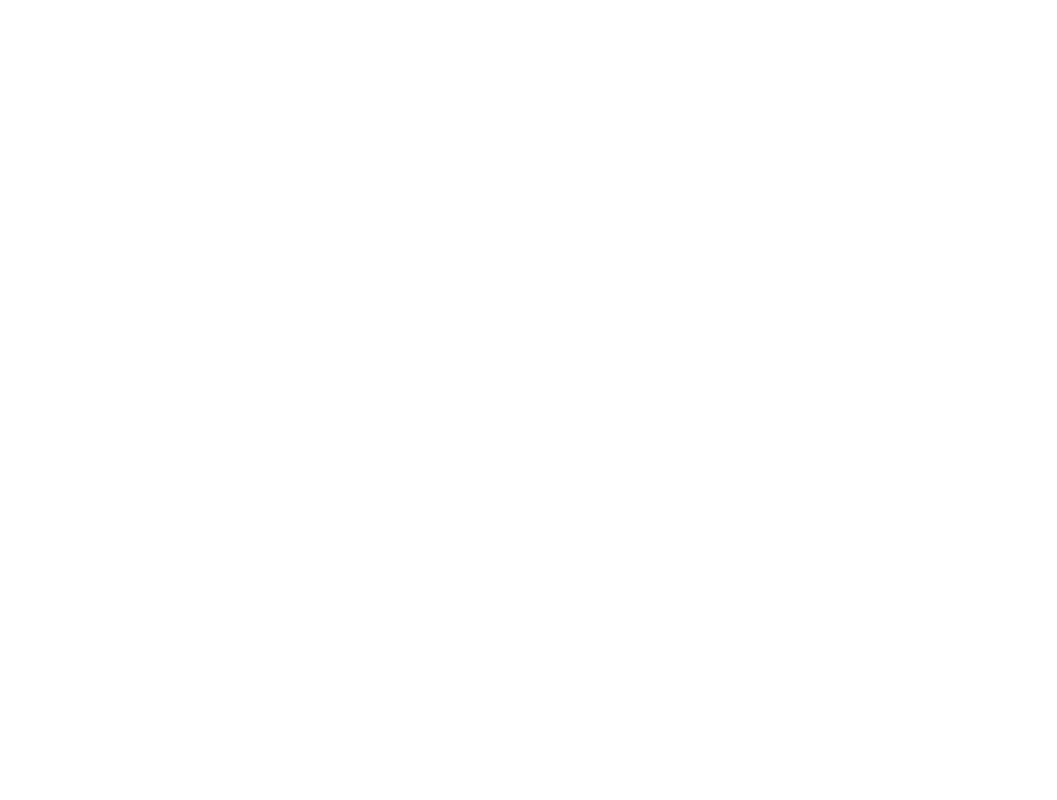
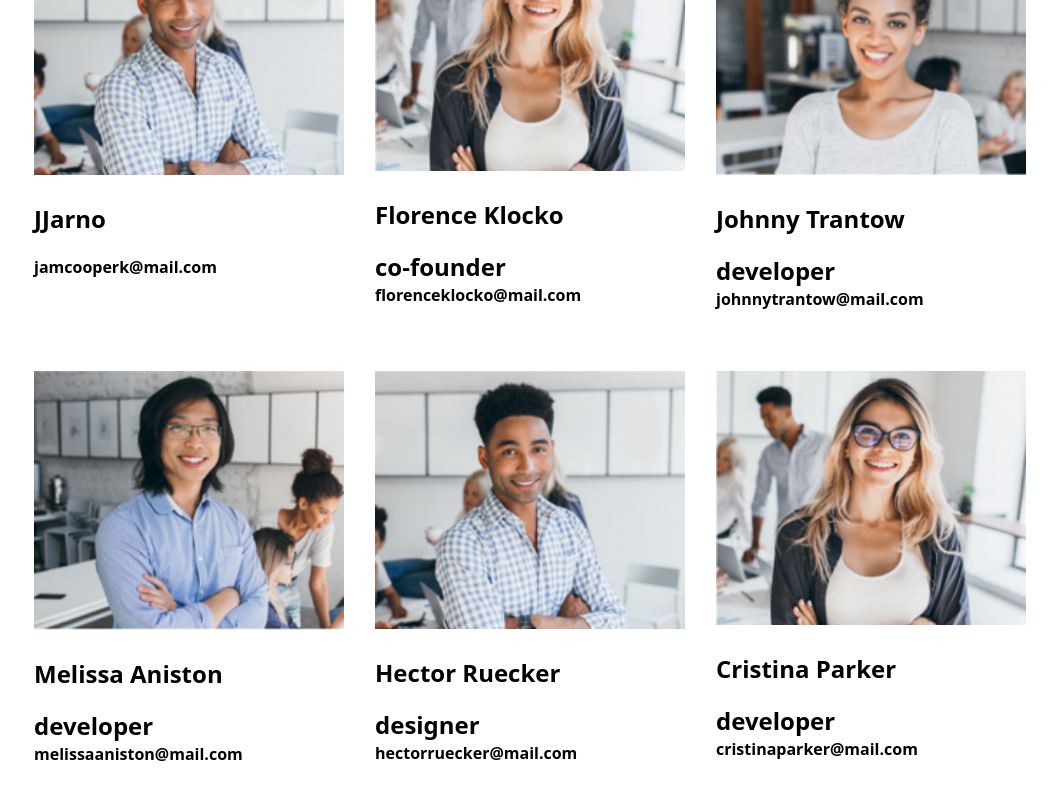
Before and after one commit to dexteraim/della7, a React (Vite) app: page / in a window 1280 px wide. Shown: the part 1568-2368 px from the top of the page, without its empty margins (110-1167 px from the left). Before the commit the page ends 1344 px from the top, so only its background shows below. Built offline with nearby package versions, Linux system fonts and the light colour scheme.

Commit message:
team done

```diff
--- a/src/App.jsx
+++ b/src/App.jsx
@@ -1,10 +1,12 @@
 import Projects from "./components/Projects"
+import Team from "./components/Team"
 
 function App() {
 
   return (
     <div className="max-w-[1024px] mx-auto px-4">
       <Projects />
+      <Team />
     </div>
   )
 }
--- /dev/null
+++ b/src/components/Team.jsx
@@ -0,0 +1,78 @@
+const Team = () => {
+    const members = [
+        {
+            id: 1,
+            name: 'JJarno',
+            image: '/images/team/cooper.png',
+            role: ' ',
+            email: 'jamcooperk@mail.com',
+        },
+        {
+            id: 2,
+            name: 'Florence Klocko',
+            image: '/images/team/klocko.png',
+            role: 'co-founder',
+            email: 'florenceklocko@mail.com',
+        },
+        {
+            id: 3,
+            name: 'Johnny Trantow',
+            image: '/images/team/johnny.png',
+            role: 'developer',
+            email: 'johnnytrantow@mail.com',
+        },
+        {
+            id: 4,
+            name: 'Melissa Aniston',
+            image: '/images/team/aniston.png',
+            role: 'developer',
+            email: 'melissaaniston@mail.com',
+        },
+        {
+            id: 5,
+            name: 'Hector Ruecker',
+            image: '/images/team/cooper.png',
+            role: 'designer',
+            email: 'hectorruecker@mail.com',
+        },
+        {
+            id: 6,
+            name: 'Cristina Parker',
+            image: '/images/team/klocko.png',
+            role: 'developer',
+            email: 'cristinaparker@mail.com',
+        },
+    ];
+
+    return (
+        <div className="">
+            <div className="font-bold text-center text-4xl py-8">Meet our team</div>
+            <div className="py-7 flex flex-wrap gap-5 justify-center lg:justify-between items-start md:flex-row md:flex-wrap">
+                {members.map(({ id, name, image, role, email }) => {
+                    return (
+                        <div key={id} className="w-fit rounded-2xl  ">
+                            <div className="">
+                                <img className="py-2 w-[300px] lg:w-[310px]" src={image} alt={name} />
+                            </div>
+                            <div className="pb-8 flex flex-col justify-between">
+                                <div className="text-2xl font-semibold py-5">
+                                    {name}
+                                </div>
+                                <div className="flex gap-6 text-base font-bold justify-between">
+                                    <div className="text-2xl font-semibold">{role}</div>
+                                </div>
+                                <div className="flex gap-6 text-base font-bold justify-between">
+                                    <div className="text-md font-semibold">{email}</div>
+                                </div>
+
+                            </div>
+                        </div>
+                    );
+                })}
+            </div>
+        </div>
+
+    );
+}
+
+export default Team;
```
Also changed, not shown: public/images/team/klocko.png (renamed from public/images/team/clocko.png).
